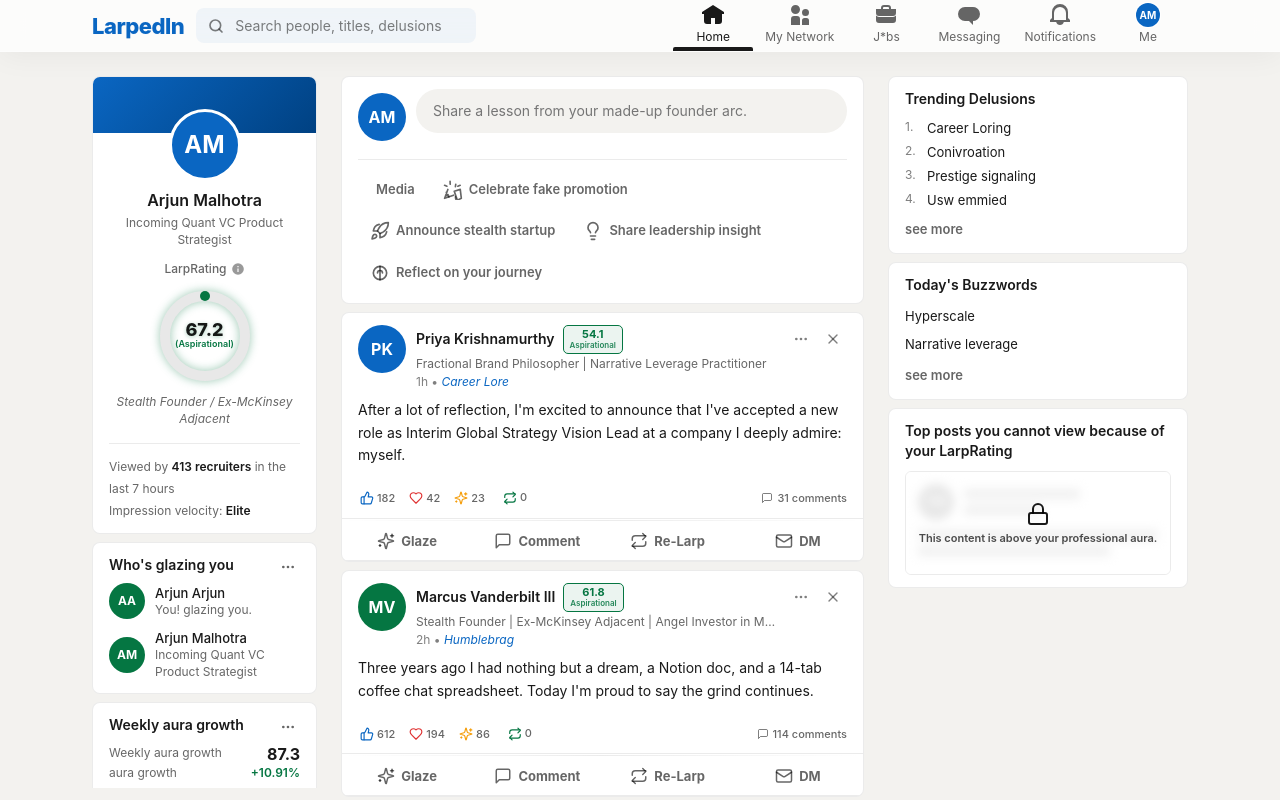
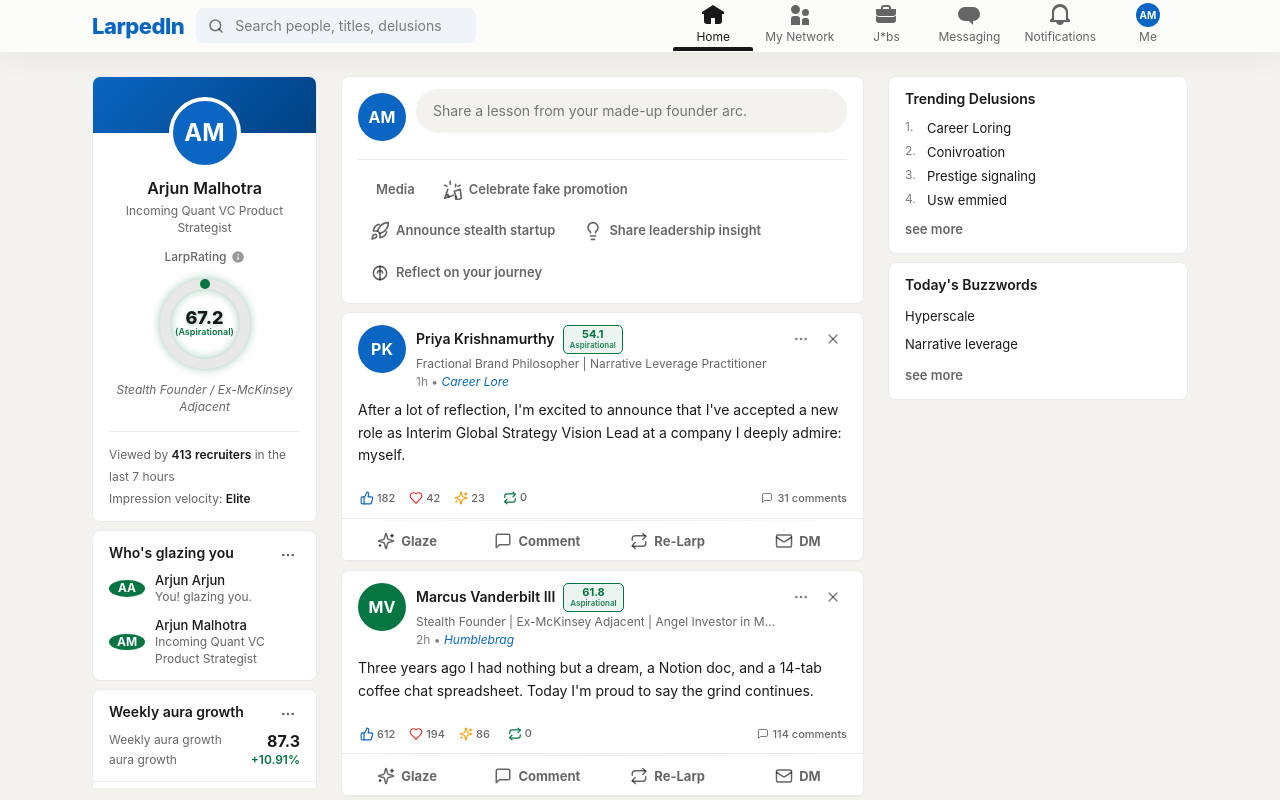
Before and after one commit to iamarpitahuja/Lapedln-Silly-Hacks, a React app in the folder frontend/: page / in a window 1280 px wide. Shown: the top 800 px of the page. Built offline with nearby package versions, Linux system fonts and the light colour scheme; the HTML template or start-up script is replaced by a standard one.

Commit message:
feat(frontend): update feed cards, rails, and profile hero styling

```diff
--- a/frontend/src/features/home/Feed/PostCard/PostCard.jsx
+++ b/frontend/src/features/home/Feed/PostCard/PostCard.jsx
@@ -9,6 +9,7 @@ import styles from './PostCard.module.css'
 const AVATAR_COLORS = ['#0A66C2', '#057642', '#7c3aed', '#b45309', '#be123c', '#0891b2']
 const MAX_COMMENT_LENGTH = 280
 const MAX_RELARP_LENGTH = 220
+const CONTENT_TRUNCATE_LENGTH = 300
 
 function getAvatarColor(name) {
   let hash = 0
@@ -26,6 +27,7 @@ export default function PostCard({ post, isOwnPost = false }) {
   const [isLarped, setIsLarped] = useState(false)
   const [isLoved, setIsLoved] = useState(false)
   const [isCommentsOpen, setIsCommentsOpen] = useState(false)
+  const [isContentExpanded, setIsContentExpanded] = useState(false)
   const [commentDraft, setCommentDraft] = useState('')
   const [commentError, setCommentError] = useState('')
   const [isSubmittingComment, setIsSubmittingComment] = useState(false)
@@ -37,6 +39,11 @@ export default function PostCard({ post, isOwnPost = false }) {
 
   const userAlreadyRelarped = hasUserRelarped(post.id)
   const canRelarp = !isOwnPost && !userAlreadyRelarped
+
+  const shouldTruncateContent = content && content.length > CONTENT_TRUNCATE_LENGTH
+  const displayContent = shouldTruncateContent && !isContentExpanded
+    ? content.slice(0, CONTENT_TRUNCATE_LENGTH).trim() + '...'
+    : content
 
   const handleGlazeClick = () => {
     setIsGlazing(!isGlazing)
@@ -186,7 +193,19 @@ export default function PostCard({ post, isOwnPost = false }) {
       </div>
 
       <div className={styles.body}>
-        {content ? <p className={styles.content}>{content}</p> : null}
+        {content ? (
+          <div className={styles.contentWrap}>
+            <p className={styles.content}>{displayContent}</p>
+            {shouldTruncateContent && !isContentExpanded && (
+              <button
+                className={styles.readMoreBtn}
+                onClick={() => setIsContentExpanded(true)}
+              >
+                ...read more
+              </button>
+            )}
+          </div>
+        ) : null}
         {post.photo ? (
           <div className={styles.postPhotoWrap}>
             <img src={post.photo} alt="" className={styles.postPhoto} />
@@ -293,9 +312,11 @@ export default function PostCard({ post, isOwnPost = false }) {
                 : 'Re-Larp'}
           </span>
         </button>
-        <button className={`${styles.action} ${styles.actionDm}`} aria-label="DM">
-          <Icon name="mail" size={18} /> <span>DM</span>
-        </button>
+        {!isOwnPost ? (
+          <button className={`${styles.action} ${styles.actionDm}`} aria-label="DM">
+            <Icon name="mail" size={18} /> <span>DM</span>
+          </button>
+        ) : null}
       </div>
 
       {isGlazing && !isOwnPost ? <SuggestedGlazes onGlaze={handleSendGlaze} isGlazed={isGlazed} /> : null}
--- a/frontend/src/features/home/Feed/PostCard/PostCard.module.css
+++ b/frontend/src/features/home/Feed/PostCard/PostCard.module.css
@@ -154,6 +154,28 @@
   font-size: 14px;
   color: rgba(0, 0, 0, 0.9);
   line-height: 1.6;
+}
+
+.contentWrap {
+  position: relative;
+}
+
+.readMoreBtn {
+  display: block;
+  margin-top: 4px;
+  background: transparent;
+  border: none;
+  color: rgba(0, 0, 0, 0.6);
+  font-size: 14px;
+  font-weight: 600;
+  cursor: pointer;
+  padding: 0;
+  transition: color var(--transition-fast);
+}
+
+.readMoreBtn:hover {
+  color: #0A66C2;
+  text-decoration: underline;
 }
 
 .postPhotoWrap {
--- a/frontend/src/features/home/LeftRail/LeftRail.jsx
+++ b/frontend/src/features/home/LeftRail/LeftRail.jsx
@@ -6,15 +6,22 @@ import styles from './LeftRail.module.css'
 
 export default function LeftRail() {
   const { currentUser } = useMockData()
-  const { name, headline, larpRating, persona, stats, glazers } = currentUser
+  const { name, headline, larpRating, persona, stats, glazers, avatar, coverPhoto } = currentUser
 
   return (
     <div className={styles.rail}>
       {/* Identity card */}
       <div className={styles.card}>
-        <div className={styles.coverPhoto} />
+        <div
+          className={styles.coverPhoto}
+          style={coverPhoto ? { backgroundImage: `url(${coverPhoto})` } : {}}
+        />
         <div className={styles.avatarWrap}>
-          <div className={styles.avatar}>{getInitials(name)}</div>
+          {avatar ? (
+            <img src={avatar} alt={name} className={styles.avatarImg} />
+          ) : (
+            <div className={styles.avatar}>{getInitials(name)}</div>
+          )}
         </div>
         <div className={styles.identity}>
           <h2 className={styles.name}>{name}</h2>
@@ -55,7 +62,11 @@ export default function LeftRail() {
         <div className={styles.glazers}>
           {glazers.map((g, i) => (
             <div key={i} className={styles.glazerRow}>
-              <div className={styles.glazerAvatar}>{getInitials(g.name)}</div>
+              {g.avatar ? (
+                <img src={g.avatar} alt={g.name} className={styles.glazerAvatarImg} />
+              ) : (
+                <div className={styles.glazerAvatar}>{getInitials(g.name)}</div>
+              )}
               <div>
                 <p className={styles.glazerName}>{g.name}</p>
                 <p className={styles.glazerSub}>{g.headline}</p>
--- a/frontend/src/features/home/LeftRail/LeftRail.module.css
+++ b/frontend/src/features/home/LeftRail/LeftRail.module.css
@@ -14,13 +14,24 @@
 .coverPhoto {
   height: 56px;
   background: linear-gradient(135deg, #0A66C2 0%, #004182 100%);
+  background-size: cover;
+  background-position: center;
 }
 
 .avatarWrap {
   display: flex;
   justify-content: center;
-  margin-top: -24px;
+  margin-top: -36px;
   margin-bottom: 8px;
+}
+
+.avatarImg {
+  width: 72px;
+  height: 72px;
+  border-radius: 50%;
+  border: 4px solid #fff;
+  object-fit: cover;
+  background: #f3f2ef;
 }
 
 .avatar {
@@ -34,7 +45,7 @@
   display: flex;
   align-items: center;
   justify-content: center;
-  border: 3px solid #fff;
+  border: 4px solid #fff;
 }
 
 .identity {
@@ -145,9 +156,17 @@
   align-items: center;
   gap: 10px;
 }
+.glazerAvatarImg {
+  width: 36px;
+  height: 36px;
+  border-radius: 50%;
+  object-fit: cover;
+  flex-shrink: 0;
+}
 
 .glazerAvatar {
   width: 36px;
+...
   height: 36px;
   border-radius: 50%;
   background: #057642;
--- a/frontend/src/features/home/RightRail/RightRail.jsx
+++ b/frontend/src/features/home/RightRail/RightRail.jsx
@@ -1,11 +1,8 @@
 import { useMockData } from '../../../context/MockDataContext'
-import { getInitials } from '../../../utils/strings'
-import Icon from '../../../components/Icon/Icon'
 import styles from './RightRail.module.css'
 
 export default function RightRail() {
-  const { trendingDelusions, buzzwords, allPosts, isAccessible } = useMockData()
-  const lockedPosts = allPosts.filter(post => !isAccessible(post.author.larpRating)).slice(0, 2)
+  const { trendingDelusions, buzzwords } = useMockData()
 
   return (
     <div className={styles.rail}>
@@ -33,32 +30,6 @@ export default function RightRail() {
         </ul>
         <button className={styles.seeMore}>see more</button>
       </div>
-
-      {/* Locked posts */}
-      <div className={styles.card}>
-        <h3 className={styles.title}>Top posts you cannot view because of your LarpRating</h3>
-        <div className={styles.lockedList}>
-          {lockedPosts.map(post => (
-            <div key={post.id} className={styles.lockedCard}>
-              <div className={styles.lockedBlur}>
-                <div className={styles.lockedFakeContent}>
-                  <div className={styles.fakeAvatar}>{getInitials(post.author.name)}</div>
-                  <div className={styles.fakeLines}>
-                    <div className={styles.fakeLine} style={{ width: '60%' }} />
-                    <div className={styles.fakeLine} style={{ width: '40%' }} />
-                  </div>
-                </div>
-                <div className={styles.fakeParagraph} />
-                <div className={styles.fakeParagraph} style={{ width: '80%' }} />
-              </div>
-              <div className={styles.lockedOverlay}>
-                <span className={styles.lockIcon}><Icon name="lock" size={24} /></span>
-                <p className={styles.lockMessage}>This content is above your professional aura.</p>
-              </div>
-            </div>
-          ))}
-        </div>
-      </div>
     </div>
   )
 }
--- a/frontend/src/features/home/RightRail/RightRail.module.css
+++ b/frontend/src/features/home/RightRail/RightRail.module.css
@@ -68,89 +68,3 @@
   color: rgba(0, 0, 0, 0.9);
   text-decoration: underline;
 }
-
-/* Locked posts */
-.lockedList {
-  display: flex;
-  flex-direction: column;
-  gap: 10px;
-}
-
-.lockedCard {
-  position: relative;
-  border-radius: 6px;
-  border: 1px solid rgba(0, 0, 0, 0.08);
-  overflow: hidden;
-}
-
-.lockedBlur {
-  padding: 12px;
-  filter: blur(5px);
-  user-select: none;
-  pointer-events: none;
-}
-
-.lockedFakeContent {
-  display: flex;
-  gap: 10px;
-  margin-bottom: 10px;
-  align-items: center;
-}
-
-.fakeAvatar {
-  width: 36px;
-  height: 36px;
-  border-radius: 50%;
-  background: #ccc;
-  flex-shrink: 0;
-  display: flex;
-  align-items: center;
-  justify-content: center;
-  font-size: 11px;
-  font-weight: 700;
-  color: #fff;
-}
-
-.fakeLines {
-  display: flex;
-  flex-direction: column;
-  gap: 6px;
-  flex: 1;
-}
-
-.fakeLine {
-  height: 10px;
-  background: #e0e0e0;
-  border-radius: 4px;
-}
-
-.fakeParagraph {
-  height: 10px;
-  background: #e0e0e0;
-  border-radius: 4px;
-  margin-bottom: 6px;
-  width: 100%;
-}
-
-.lockedOverlay {
-  position: absolute;
-  inset: 0;
-  display: flex;
-  flex-direction: column;
-  align-items: center;
-  justify-content: center;
-  background: rgba(255, 255, 255, 0.55);
-  gap: 4px;
-  padding: 8px;
-}
-
-.lockIcon {
-  font-size: 20px;
-}
-
-.lockMessage {
-  font-size: 11px;
-  font-weight: 600;
-  color: rgba(0, 0, 0, 0.7);
-  text-align: center;
-}
--- a/frontend/src/features/me/ProfileHero/ProfileHero.module.css
+++ b/frontend/src/features/me/ProfileHero/ProfileHero.module.css
@@ -11,7 +11,6 @@
 .coverPhoto {
   height: 160px;
   background: linear-gradient(135deg, #0a66c2 0%, #004182 100%);
-  background-image: url('https://images.unsplash.com/photo-1519681393784-d120267933ba?ixlib=rb-4.0.3&auto=format&fit=crop&w=1000&q=80');
   background-size: cover;
   background-position: center;
   position: relative;
```
Also changed, not shown: 1 other file (tests, documents, lock files or other folders).
